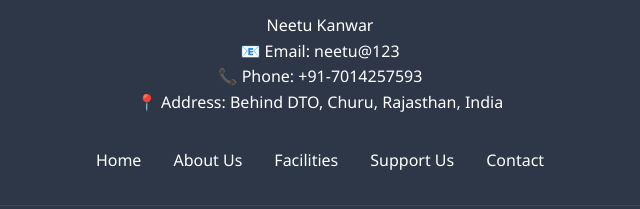
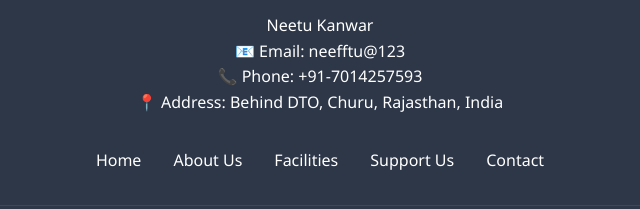
Before and after one commit to the-rajat-singh/bhanwarshevasansthan, a plain HTML site: page index.html in a window 1280 px wide. Shown: the part 4401-4610 px from the top of the page, 320-960 px from the left. Drawn offline with Linux system fonts and the light colour scheme.

Commit message:
Update index.html

```diff
--- a/index.html
+++ b/index.html
@@ -581,7 +581,7 @@
             <div class="footer-info">
                 <h3>Contact Us</h3>
                 <p>Neetu Kanwar</p>
-                <p>📧 Email: neetu@123</p>
+                <p>📧 Email: neefftu@123</p>
                 <p>📞 Phone: +91-7014257593</p>
                 <p>📍 Address: Behind DTO, Churu, Rajasthan, India</p>
             </div>
```
